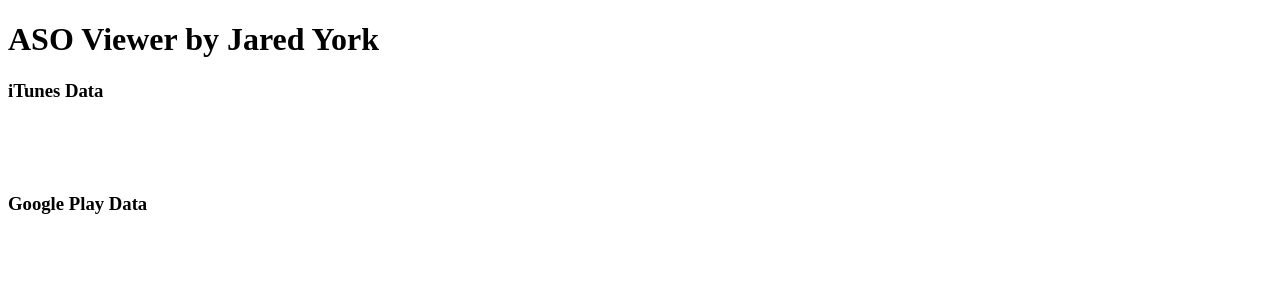
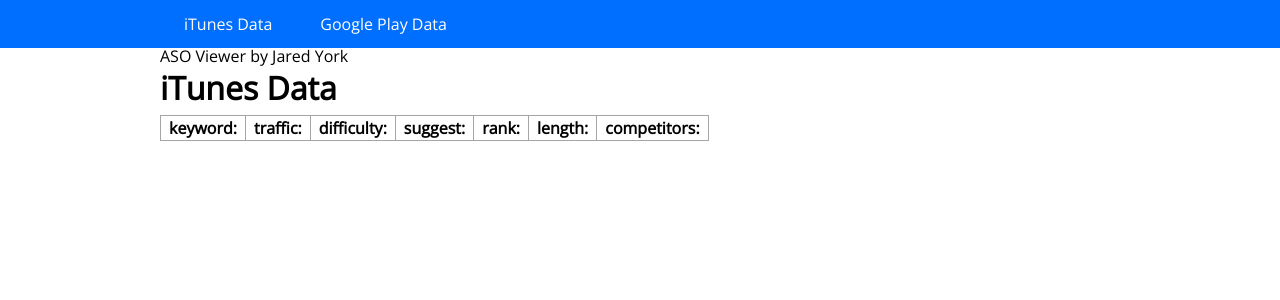
Before and after one commit to jaredyork/aso-viewer, a PHP site: page /index.php?store=ITUNES in a window 1280 px wide. Shown: the top 300 px of the page. Run offline with PHP 8.4, Linux system fonts and the light colour scheme; data that the repository does not hold is empty.

Commit message:
Added both iTunes and Google Play data sources. Added tables as well.

```diff
--- /dev/null
+++ b/css/reset.css
@@ -0,0 +1,48 @@
+/* http://meyerweb.com/eric/tools/css/reset/
+   v2.0 | 20110126
+   License: none (public domain)
+*/
+
+html, body, div, span, applet, object, iframe,
+h1, h2, h3, h4, h5, h6, p, blockquote, pre,
+a, abbr, acronym, address, big, cite, code,
+del, dfn, em, img, ins, kbd, q, s, samp,
+small, strike, strong, sub, sup, tt, var,
+b, u, i, center,
+dl, dt, dd, ol, ul, li,
+fieldset, form, label, legend,
+table, caption, tbody, tfoot, thead, tr, th, td,
+article, aside, canvas, details, embed,
+figure, figcaption, footer, header, hgroup,
+menu, nav, output, ruby, section, summary,
+time, mark, audio, video {
+	margin: 0;
+	padding: 0;
+	border: 0;
+	font-size: 100%;
+	font: inherit;
+	vertical-align: baseline;
+}
+/* HTML5 display-role reset for older browsers */
+article, aside, details, figcaption, figure,
+footer, header, hgroup, menu, nav, section {
+	display: block;
+}
+body {
+	line-height: 1;
+}
+ol, ul {
+	list-style: none;
+}
+blockquote, q {
+	quotes: none;
+}
+blockquote:before, blockquote:after,
+q:before, q:after {
+	content: '';
+	content: none;
+}
+table {
+	border-collapse: collapse;
+	border-spacing: 0;
+}
--- /dev/null
+++ b/css/styles.css
@@ -0,0 +1,66 @@
+
+.header-l, .header-m, .header-s {
+  font-weight: bold;
+  padding-top: 0.25em;
+  padding-bottom: 0.35em;
+}
+
+.header-l {
+  font-size: 3.5em;
+}
+
+.header-m {
+  font-size: 2em;
+}
+
+.header-s {
+  font-size: 1.25em;
+}
+
+td {
+  border: 1px solid #a5a5a5;
+  border-collapse: collapse;
+  padding: 4px 8px 4px 8px;
+}
+
+thead tr {
+  font-weight: bold;
+}
+
+tbody tr:nth-child(2n + 2) {
+  background: #e9e9e9;
+}
+
+.header-bg {
+  background: #006eff;
+}
+
+.header-main {
+  width: 100%;
+  max-width: 960px;
+  margin: 0 auto;
+}
+
+.nav-main {
+  display: flex;
+  flex-direction: row;
+}
+
+.btn-nav {
+  display: block;
+  padding: 16px 24px 16px 24px;
+  color: white;
+  font-family: "Open Sans", Helvetica, sans-serif;
+  text-decoration: none;
+}
+
+.btn-nav:hover {
+  background: #529dff;
+}
+
+.wrapper {
+  width: 100%;
+  max-width: 960px;
+  margin: 0 auto;
+  font-family: "Open Sans", Helvetica, sans-serif;
+}
--- a/index.php
+++ b/index.php
@@ -1,17 +1,59 @@
 <?php
 
-function showITunesData() {
-  $json_data = file_get_contents("../output-itunes.json");
+function showKeywordData($store) {
+  $json_data = null;
+  if ($store == "ITUNES") {
+    $json_data = file_get_contents("../output-itunes.json");
+    ?>
+    <h3 class="header-m">iTunes Data</h3>
+    <?php
+  }
+  else if ($store == "GPLAY") {
+    $json_data = file_get_contents("../output-gplay.json");
+    ?>
+    <h3 class="header-m">Google Play Data</h3>
+    <?php
+  }
 
-  $itunes_array = json_decode($json_data, true);
+  $data = json_decode($json_data, true);
 
-  foreach ($itunes_array as $k => $val) {
-    echo "<b>Name: " . $k . "</b><br />";
-    $keys = array_keys($val);
-    foreach ($keys as $key) {
-      echo "&nbsp;" . ucfirst($key) . " = " . $val[$key] . "<br />";
+  ?>
+  <table>
+    <thead>
+      <tr>
+        <td>keyword:</td>
+        <td>traffic:</td>
+        <td>difficulty:</td>
+        <td>suggest:</td>
+        <td>rank:</td>
+        <td>length:</td>
+        <td>competitors:</td>
+      </tr>
+    </thead>
+
+    <tbody>
+    <?php
+    if (count($data) > 0) {
+      for ($i = 0; $i < count($data); $i++) {
+        ?>
+        <tr>
+          <td><?php echo $data[$i]["keyword"]; ?></td>
+          <td><?php echo $data[$i]["traffic"]["score"]; ?></td>
+          <td><?php echo $data[$i]["difficulty"]["score"]; ?></td>
+          <td><?php echo $data[$i]["traffic"]["suggest"]["score"]; ?></td>
+          <td><?php echo $data[$i]["traffic"]["ranked"]["score"]; ?></td>
+          <td><?php echo $data[$i]["traffic"]["length"]["length"]; ?></td>
+          <td><?php echo $data[$i]["difficulty"]["competitors"]["count"]; ?></td>
+        </tr>
+
+        <?php
+      }
     }
-  }
+    ?>
+    </tbody>
+  </table>
+  <?php
+
 }
 
 
@@ -32,25 +74,40 @@ function showGPlayData() {
 ?>
 
 <!DOCTYPE html>
+<html>
   <head>
+    <meta charset="utf-8">
+    <meta lang="en-us">
+
     <title>ASO Viewer</title>
+
+    <link href="https://fonts.googleapis.com/css?family=Open+Sans" rel="stylesheet">
+
+    <link rel="stylesheet" type="text/css" href="css/reset.css">
+    <link rel="stylesheet" type="text/css" href="css/styles.css">
   </head>
 
   <body>
-    <h1>ASO Viewer by Jared York</h1>
+    <div class="header-bg">
+      <header class="header-main">
+        <nav role="navigation" class="nav-main">
+          <a class="btn-nav" href="index.php?store=ITUNES">iTunes Data</a>
+          <a class="btn-nav" href="index.php?store=GPLAY">Google Play Data</a>
+        </nav>
+      </header>
+    </div>
+    <div class="wrapper">
+      <h1>ASO Viewer by Jared York</h1>
 
-    <h3>iTunes Data</h3>
-    <?php
+      <?php
 
-    showITunesData();
+      $store = isset($_GET["store"]) ? $_GET["store"] : "";
 
-    ?>
-    <br /><br /><br />
-    <h3>Google Play Data</h3>
-    <?php
+      if (!empty($store)) {
+        showKeywordData($store);
+      }
 
-    showGPlayData();
-
-    ?>
+      ?>
+    </div>
   </body>
 </html>
```
